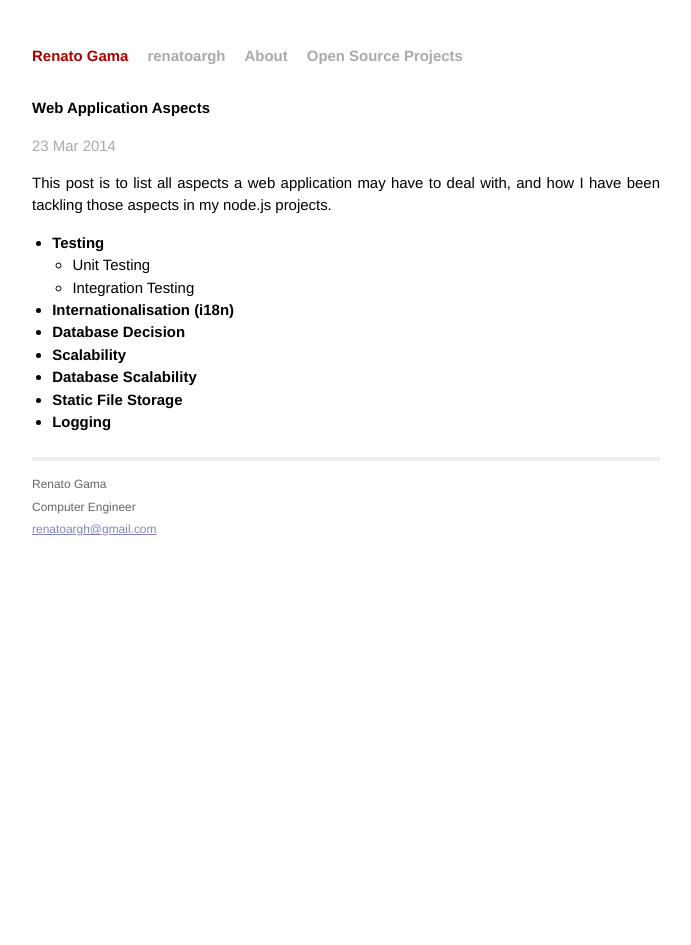
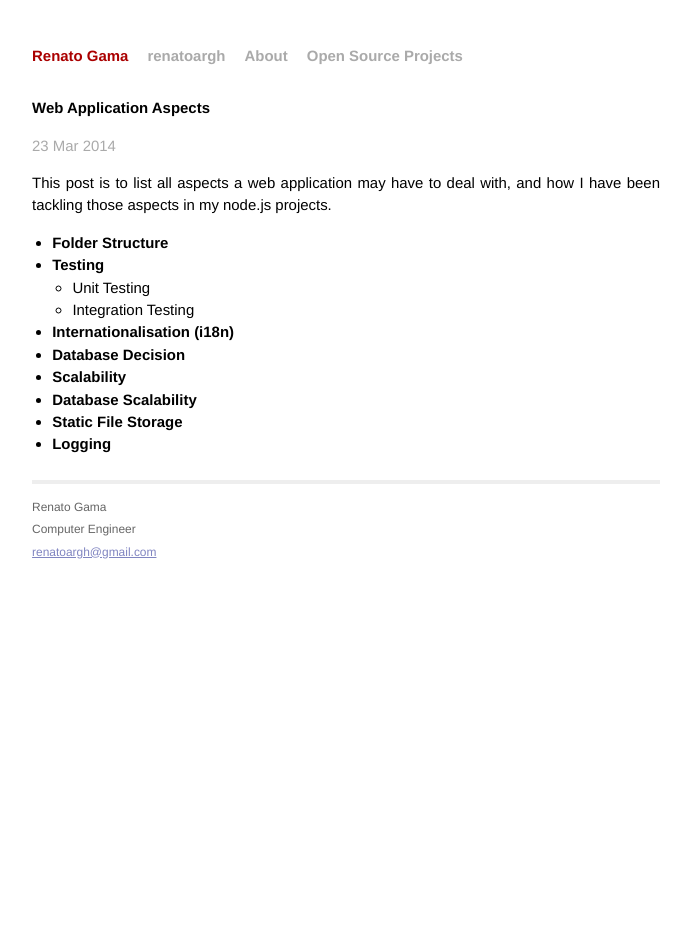
Before and after one commit to renatoargh/renatoargh.github.io, a Jekyll site: the page built from _posts/2014-03-23-web-application-aspects.md, in a window 1280 px wide. Shown: the whole page, without its empty margins (294-985 px from the left). Built offline with Jekyll 4.4.1, drawn with Linux system fonts in a browser that asks for light colours; Markdown is read by kramdown in place of the engine named in the settings; comment, search, counter and statistics services are not loaded.

Commit message:
Update 2014-03-23-web-application-aspects.md

```diff
--- a/_posts/2014-03-23-web-application-aspects.md
+++ b/_posts/2014-03-23-web-application-aspects.md
@@ -5,6 +5,7 @@ title: Web Application Aspects
 
 This post is to list all aspects a web application may have to deal with, and how I have been tackling those aspects in my node.js projects.
 
+- **Folder Structure**
 - **Testing**
   - Unit Testing
   - Integration Testing
```
